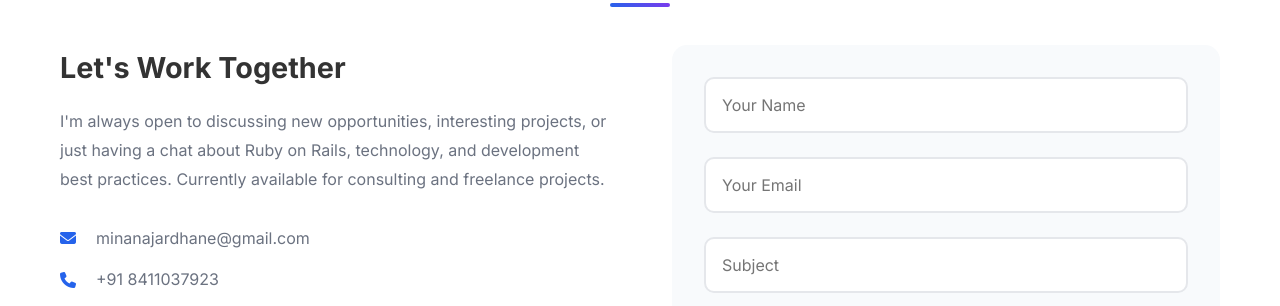
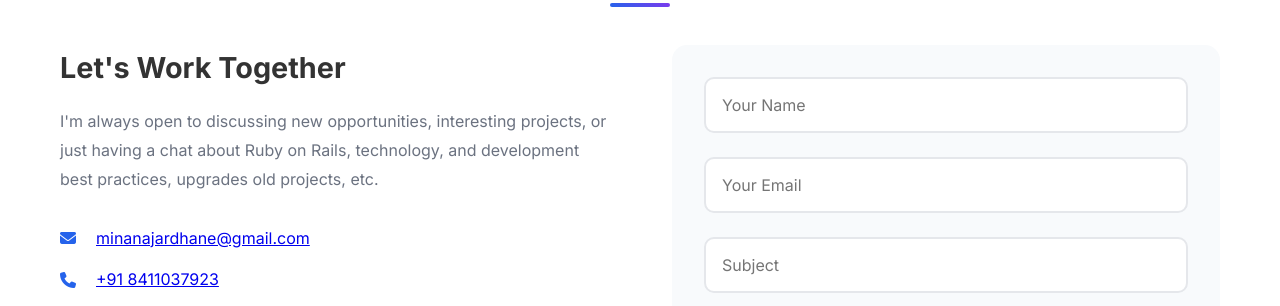
Before and after one commit to minakshin/minakshin.github.io, a plain HTML site: page index.html in a window 1280 px wide. Shown: the part 4127-4433 px from the top of the page. Drawn offline with Linux system fonts and the light colour scheme.

Commit message:
Update contact

```diff
--- a/index.html
+++ b/index.html
@@ -324,17 +324,16 @@
                     <h3>Let's Work Together</h3>
                     <p>
                         I'm always open to discussing new opportunities, interesting projects,
-                        or just having a chat about Ruby on Rails, technology, and development best practices.
-                        Currently available for consulting and freelance projects.
+                        or just having a chat about Ruby on Rails, technology, and development best practices, upgrades old projects, etc.
                     </p>
                     <div class="contact-methods">
                         <div class="contact-method">
                             <i class="fas fa-envelope"></i>
-                            <span>minanajardhane@gmail.com</span>
+                            <a href="mailto:minanajardhane@gmail.com"><span>minanajardhane@gmail.com</span></a>
                         </div>
                         <div class="contact-method">
                             <i class="fas fa-phone"></i>
-                            <span>+91 8411037923</span>
+                            <a href="tel:+918411037923"><span>+91 8411037923</span></a>
                         </div>
                         <div class="contact-method">
                             <i class="fas fa-map-marker-alt"></i>
```
